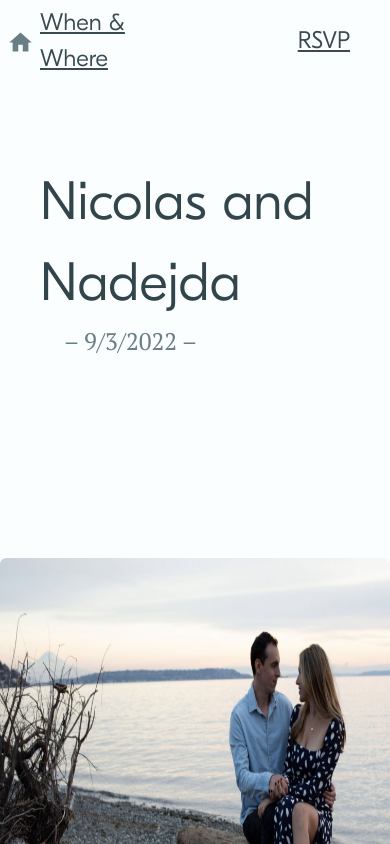
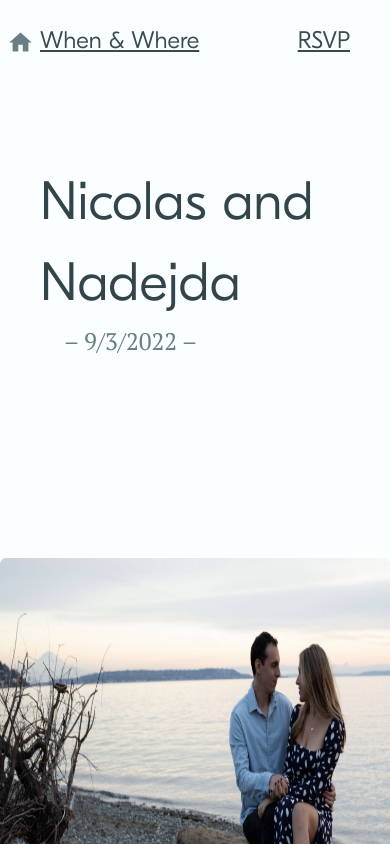
Before and after one commit to WeHateNick/nico-and-nadejda-wedding, a Next.js app: page / in a window 390 px wide. Shown: the top 844 px of the page. Built offline with nearby package versions, Linux system fonts and the light colour scheme.

Commit message:
nav responsive fix

```diff
--- a/components/Navigation/Navigation.module.scss
+++ b/components/Navigation/Navigation.module.scss
@@ -7,14 +7,14 @@
   &__when {
     grid-column: 2 / span 2;
     @media (max-width: var.$breakpoint--medium) {
-      grid-column: 2/4;
+      grid-column: 2/5;
     }
   }
   &__rsvp {
     grid-column: span 2 / -2;
     justify-self: end;
     @media (max-width: var.$breakpoint--medium) {
-      grid-column: 4/-2;
+      grid-column: 5/-2;
     }
   }
 }
```
